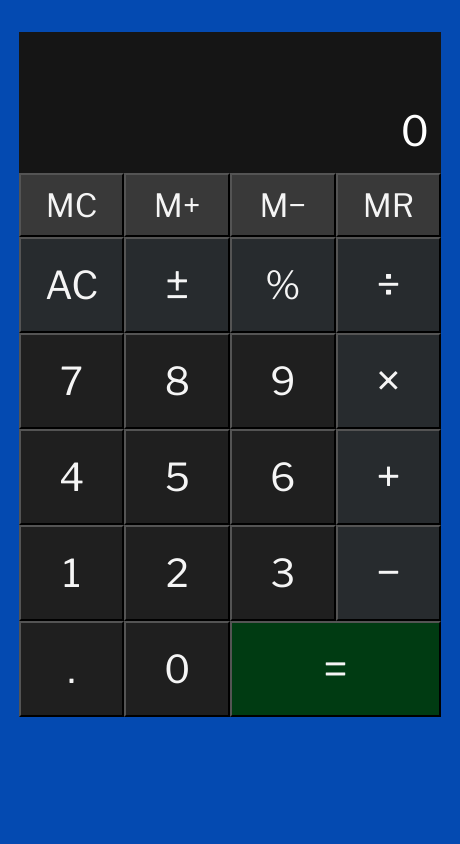
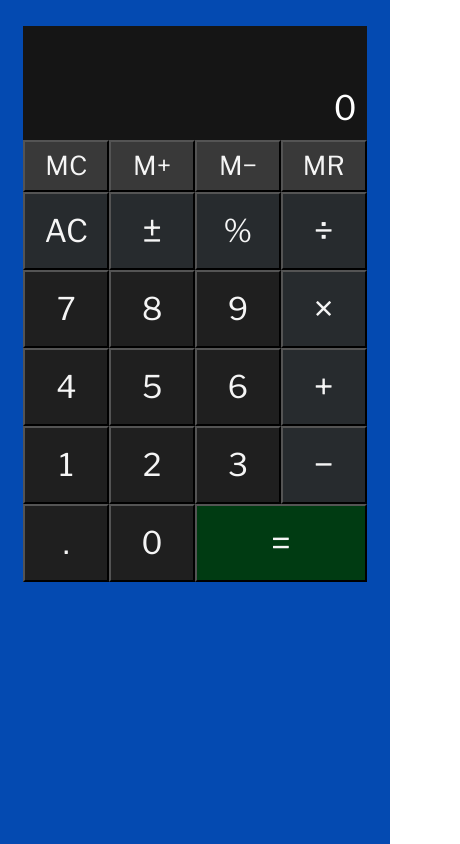
Before and after one commit to swcollins462/calculator-app, a React (Create React App) app: page / in a window 390 px wide. Shown: the whole page, 460 px wide, since content can reach past the window. Built offline with nearby package versions, Linux system fonts and the light colour scheme; the HTML template or start-up script is replaced by a standard one.

Commit message:
mobile sizing

```diff
--- a/src/components/CalculatorButtons/CalculatorButtons.css
+++ b/src/components/CalculatorButtons/CalculatorButtons.css
@@ -13,7 +13,6 @@
 }
 
 .digit-button {
-    font-size: 2.4rem;
     background-color: #1F1F1F;
 }
 
--- a/src/components/NumericDisplay/NumericDisplay.css
+++ b/src/components/NumericDisplay/NumericDisplay.css
@@ -1,6 +1,6 @@
 .output {
     font-family: "Libre Franklin", sans-serif;
-    height: 117px;
+    height: 7.25rem;
     grid-column: 1 / -1;
     background-color: #151515;
     display: flex;
@@ -13,11 +13,11 @@
 .memory-display, .previous-operand {
 color: rgba(255, 255, 255, .75);
 font-size: 1.5rem;
-height: 31px;
+height: 2rem;
 }
 
 .current-operand {
 color: white;
 font-size: 2.6rem;
-height: 55px;
+height: 3.4rem;
 }
--- a/src/index.css
+++ b/src/index.css
@@ -1,7 +1,11 @@
+html {
+  font-size: 16px;
+}
+
 body {
   margin: 0;
   background: linear-gradient(to right, #021b79, #0575e6);
-  min-width: 460px;
+  min-width: 360px;
 }
 
 @media screen and (max-width: 460px) {
@@ -9,3 +13,9 @@ body {
     background: linear-gradient(to right, #044AB1, #044AB1);
   }
 }
+
+@media screen and (max-width: 480px) {
+  html {
+    font-size: 13px;
+  }
+}
```
